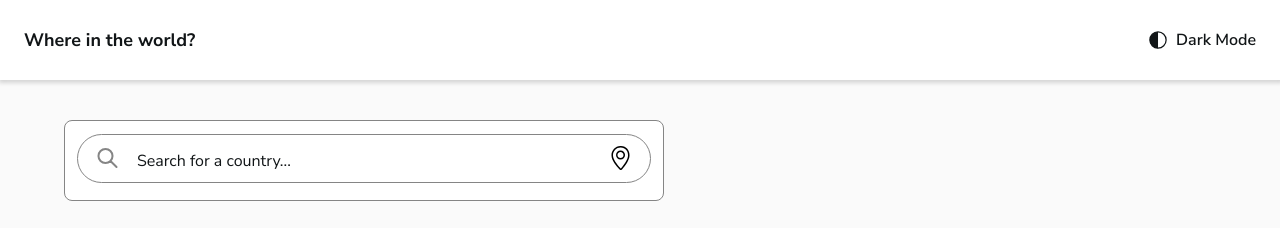
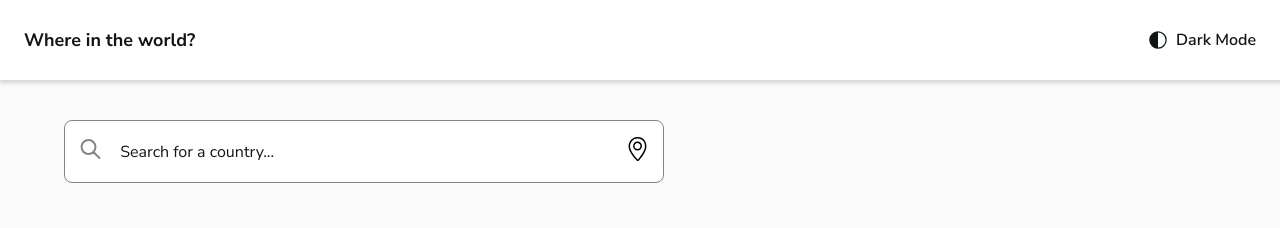
Before and after one commit to pratikkw/Where-in-the-world, a plain HTML site: page index.html in a window 1280 px wide. Shown: the top 228 px of the page. Drawn offline with nearby package versions, Linux system fonts and the light colour scheme; grey boxes are pictures that could not be loaded.

Commit message:
Update style.css

```diff
--- a/CSS/style.css
+++ b/CSS/style.css
@@ -196,9 +196,9 @@ body {
 
 .search__sub-box {
   border-radius: 100px;
-  border: 1px solid var(--input-border-clr);
+  /* border: 1px solid var(--input-border-clr); */
   background-color: var(--element-clr);
-  padding: var(--search__box-padding);
+  /* padding: var(--search__box-padding); */
   margin-inline: 0.75rem;
 }
 
```
